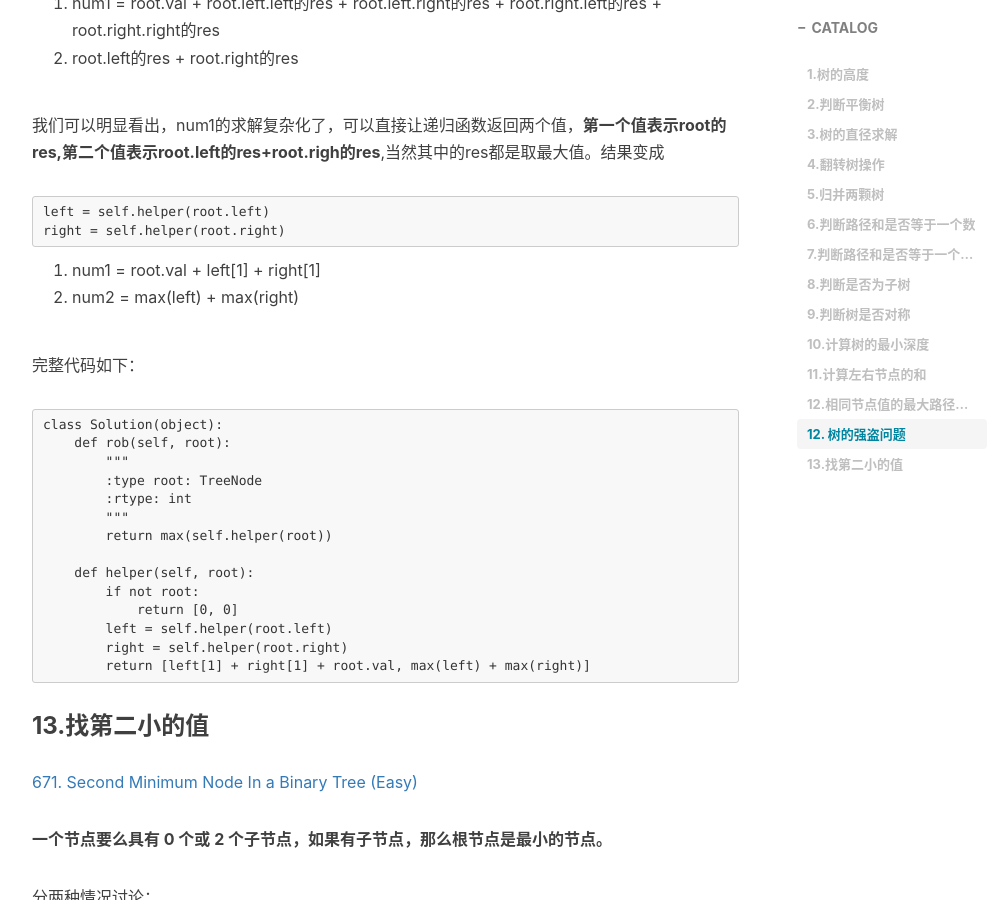
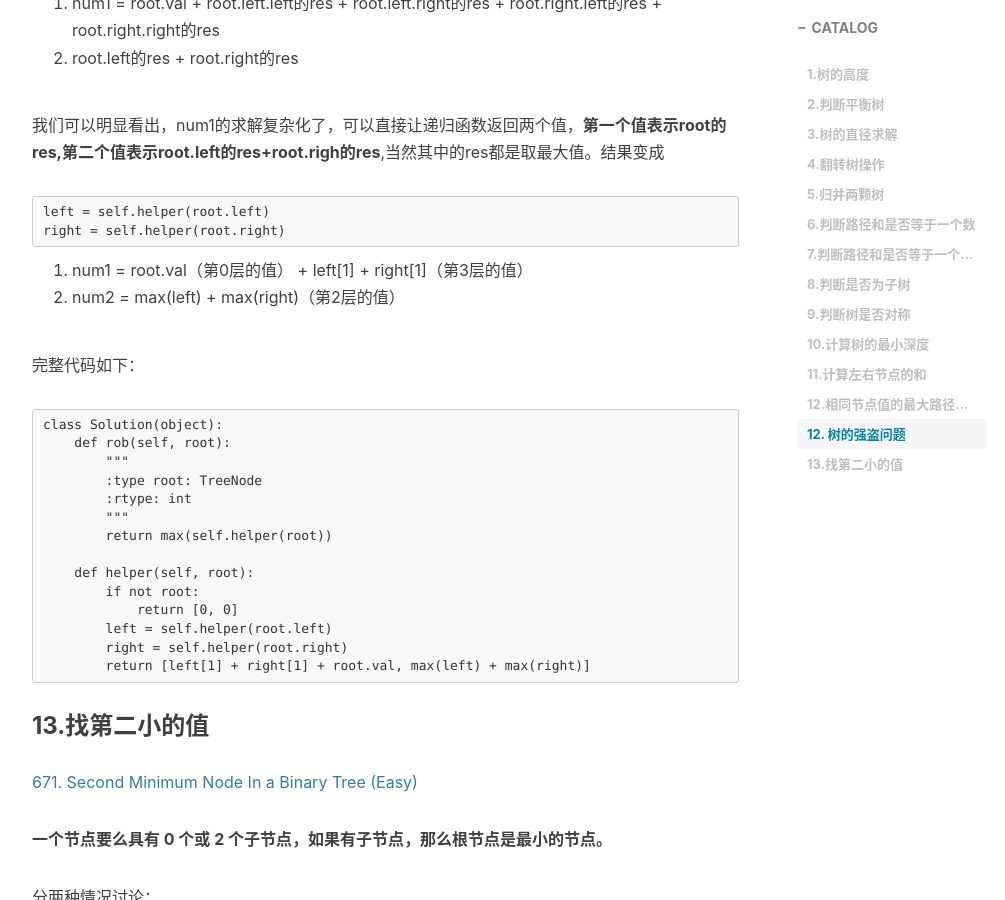
Before and after one commit to yuniler/yuniler.github.io, a Jekyll site: the page built from _posts/2018-12-27-关于LeetCode的一些关于递归方法的解答.md, in a window 1280 px wide and 900 px high, scrolled down 11866 px. Shown: the whole window, without its empty margins (233-1238 px from the left). Built offline with Jekyll 4.4.1, drawn with Linux system fonts in a browser that asks for light colours; nearby versions of some CDN libraries; comment, search, counter and statistics services are not loaded.

Commit message:
Update 2018-12-27-关于LeetCode的一些关于递归方法的解答.md

````diff
--- a/_posts/2018-12-27-关于LeetCode的一些关于递归方法的解答.md
+++ b/_posts/2018-12-27-关于LeetCode的一些关于递归方法的解答.md
@@ -534,8 +534,8 @@ left = self.helper(root.left)
 right = self.helper(root.right)
 ```
 
-1. num1 = root.val + left[1] + right[1]
-2. num2 = max(left) + max(right)
+1. num1 = root.val（第0层的值） + left[1] + right[1]（第3层的值）
+2. num2 = max(left) + max(right)（第2层的值）
 
 完整代码如下：
 
````
